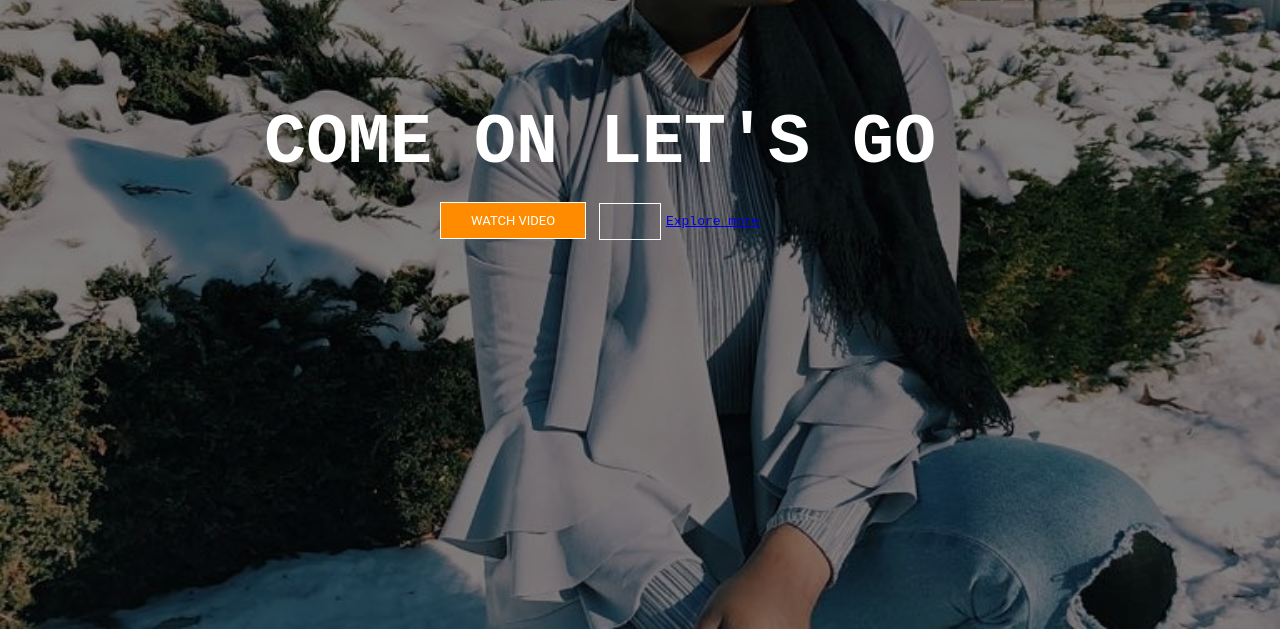
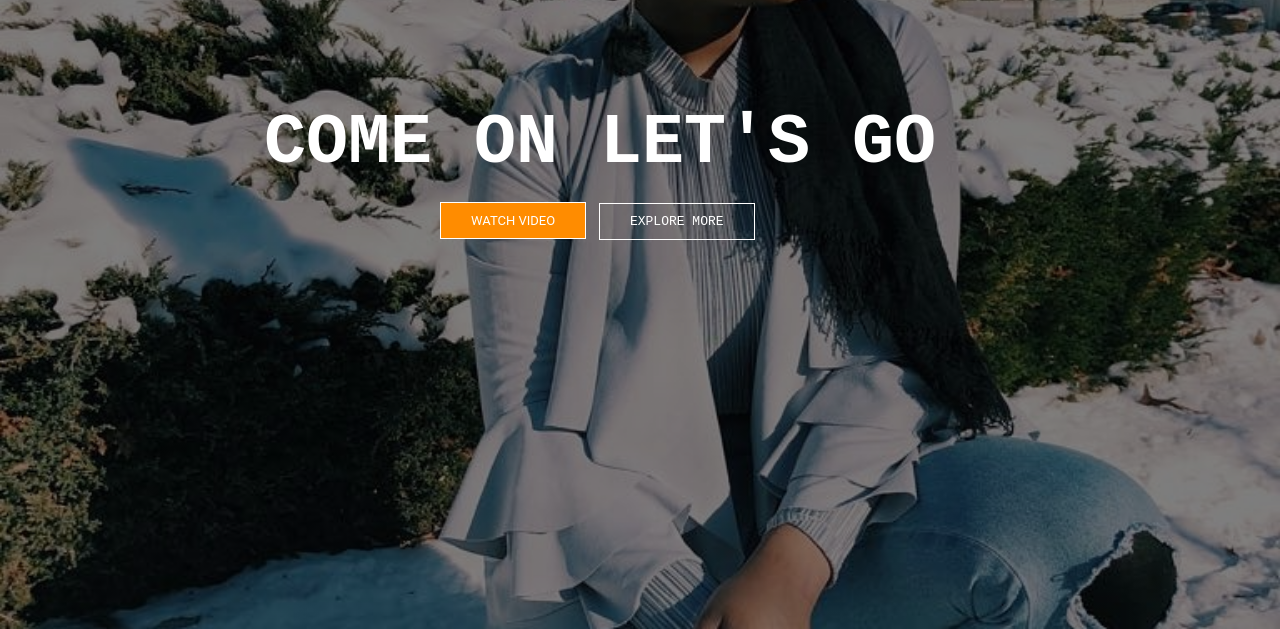
Before and after one commit to folasanmibasit/folasanmibasit.github.io, a plain HTML site: page index.html in a window 1280 px wide. Shown: the part 171-800 px from the top of the page. Drawn offline with Linux system fonts and the light colour scheme.

Commit message:
Update index.html

```diff
--- a/index.html
+++ b/index.html
@@ -28,7 +28,7 @@
 
         <div class="button">
             <a href="" class="btn btn-one">watch video</a>
-            <a href="" class="btn btn-two"><a href="www.coolrom.com">Explore more</a></a>
+            <a href="www.coolrom.com" class="btn btn-two"> Explore more</a>
         </div>
 
 
```
